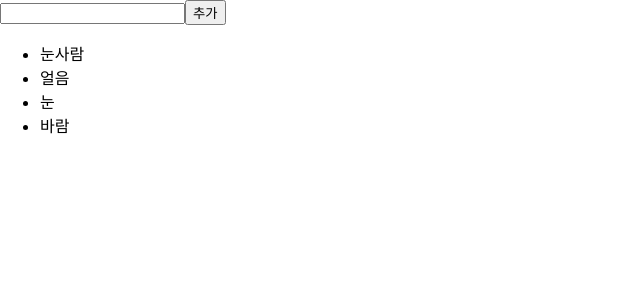
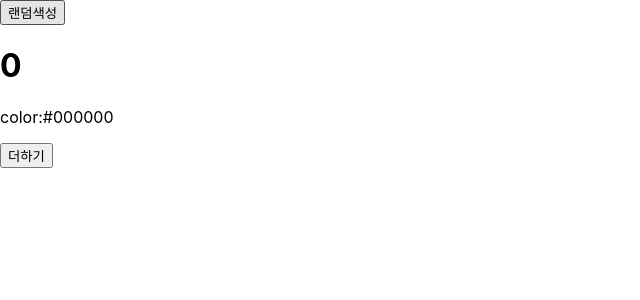
Before and after one commit to CHOISUJIN/react-exercise, a React (Create React App) app in the folder hello-react-component/: page / in a window 1280 px wide. Shown: the top 300 px of the page, without its empty margins (0-640 px from the left). Built offline with nearby package versions, Linux system fonts and the light colour scheme.

Commit message:
라이프사이클 메서드

```diff
--- a/hello-react-component/src/App.js
+++ b/hello-react-component/src/App.js
@@ -4,12 +4,29 @@
 import ValidationSample from './ValidationSample';
 import ScrollBox from './ScrollBox';
 import IterationSample from './IterationSample';
+import LifeCycleSample from './LifeCycleSample';
+
+
+function getRandomColor() {
+  return '#' + Math.floor(Math.random() * 1677215).toString(16);
+}
 
 class App extends Component {
+  state = {
+    color: '#000000'
+  }
+
+  handleClick = () => {
+    this.setState({
+      color : getRandomColor()
+    });
+  }
+
   render() {
     return (
       <div>
-        <IterationSample/>
+        <button onClick={this.handleClick}>랜덤색성</button>
+        <LifeCycleSample color={this.state.color}/>
       </div>
     );
   }
--- /dev/null
+++ b/hello-react-component/src/LifeCycleSample.js
@@ -0,0 +1,82 @@
+import React, { Component } from 'react';
+
+class LifeCycleSample extends Component {
+    state = {
+        number: 0,
+        color:null
+    }
+
+    myRef = null;
+
+    constructor(props) {
+        super(props);
+        console.log('constructor');
+    }
+
+    static getDerivedStateFromProps(nextProps, prevState) {
+        if(nextProps.color !== prevState.color) {
+            return {color:nextProps.color};
+        }
+
+        return null;
+    }
+
+    componentDidMount() {
+        console.log('componentDidMount')
+    }
+
+
+    shouldComponentUpdate(nextProps, nextState) {
+        console.log('shouldComponentUpdate', nextProps, nextState);
+
+        return nextState % 10 !== 4;
+    }
+
+    componentWillUnmount(){
+        console.log('componentWillUnmount')
+    }
+
+    handleClick = () => {
+        this.setState({
+            number:this.state.number + 1
+        });
+    }
+
+    getSnapshotBeforeUpdate(prevProps, prevState){
+        console.log('getSnapshotBeforeUpdate');
+
+        if(prevProps.color !== this.props.color) {
+            return this.myRef.style.color;
+        }
+
+        return null;
+    }
+
+    componentDidUpdate(prevProps, prevState, snapshot) {
+        console.log('conponentDidUpdate');
+
+        if(snapshot) {
+            console.log('업데이트 되기 직전 색상: ', snapshot);
+        }
+    }
+
+
+    render() {
+        console.log('rander');
+
+        const style = {
+            color : this.props.color
+        };
+
+        return (
+            <div>
+                <h1 style={style} ref={ref => this.myRef=ref}>
+                {this.state.number}</h1>
+                <p>color:{this.state.color}</p>
+                <button onClick={this.handleClick}> 더하기 </button>
+            </div>
+        );
+    }
+}
+
+export default LifeCycleSample;
```
